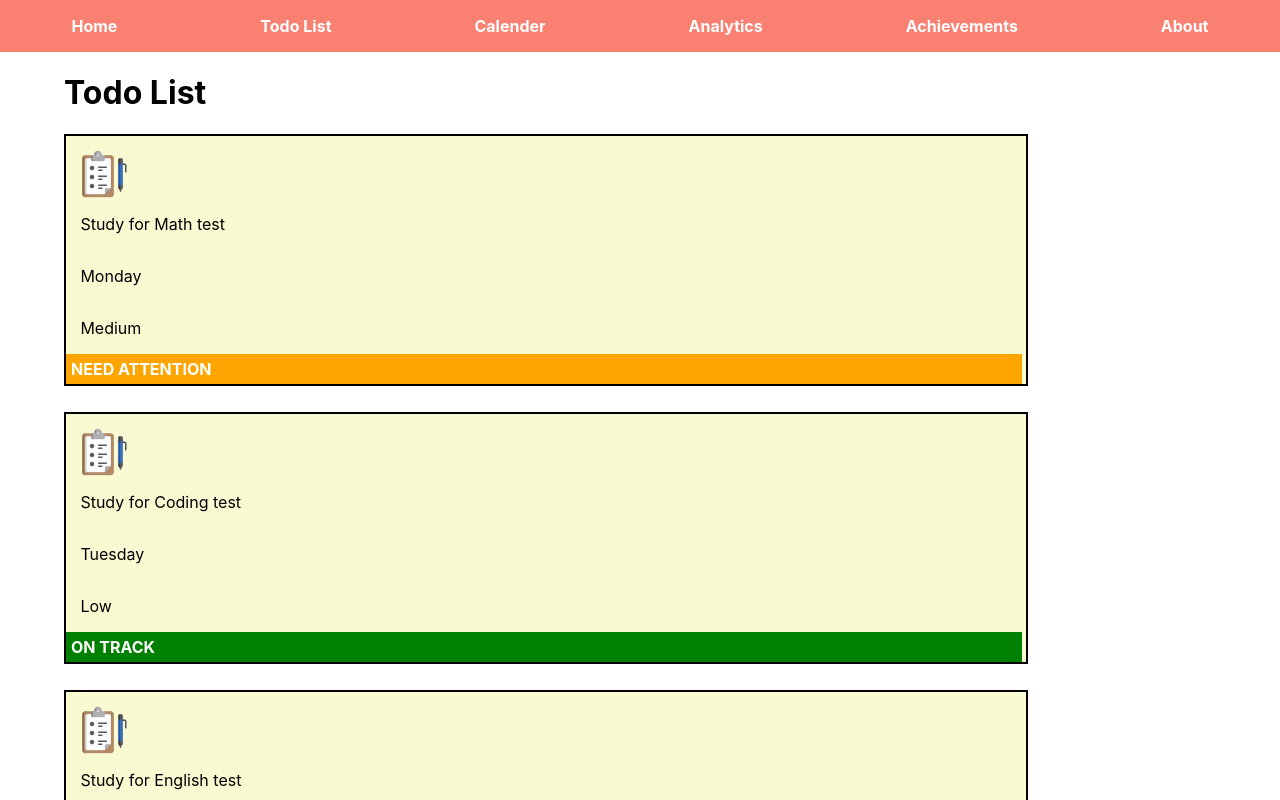
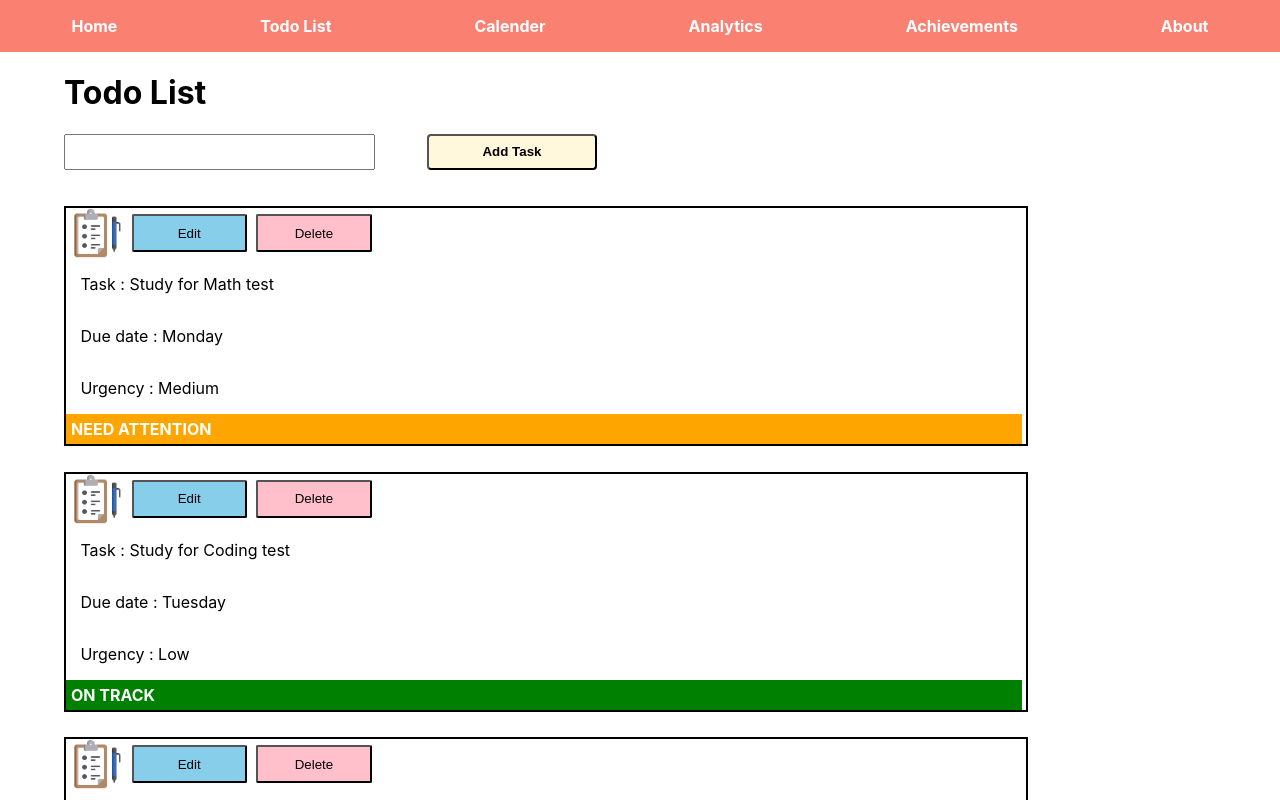
Before and after one commit to AdvisorySG/dawn-advisory-theme, a React (Create React App) app: page / in a window 1280 px wide. Shown: the top 800 px of the page. Built offline with nearby package versions, Linux system fonts and the light colour scheme.

Commit message:
edit todo list layout

```diff
--- a/src/components/App.js
+++ b/src/components/App.js
@@ -3,6 +3,7 @@ import Home from './Home.js';
 import Footer from './Footer.js';
 import Card from './Card.js';
 import UserTasks from './UserTasks.js';
+import Todolist from './Todolist.js';
 
 function Page () {
     const userTasks = UserTasks.map(item => {
@@ -16,8 +17,7 @@ function Page () {
     return (
         <div class="container">
             <Header />
-            <h1 class="title">Todo List</h1>
-            {/* <Home /> */}
+            <Todolist />
             {userTasks}
             <Footer />
         </div>
--- a/src/components/Card.js
+++ b/src/components/Card.js
@@ -2,18 +2,22 @@ import todolist from "./img/todolist.png";
 
 function Card (props) {
     return (
-        <div className="card">
-            <img src={todolist}/>
-            <p className="task">{ props.task }</p>
-            <p className="day">{ props.day }</p>
-            <p className="urgency">{ props.urgency }</p>
+        <form className="card">
+            <div class="card-topbar">
+                <img src={todolist} className="img-todo"/>
+                <button class="edit-todo">Edit</button>
+                <button class="delete-todo">Delete</button>
+            </div>
+            <p className="task">Task : { props.task }</p>
+            <p className="day">Due date : { props.day }</p>
+            <p className="urgency">Urgency : { props.urgency }</p>
             {props.urgency === "High" ?
                 <div id="important">IMPORTANT</div> :
-                props.urgency === "Medium" ?
-                    <div id="need-attention">NEED ATTENTION</div> :
-                    <div id="on-track">ON TRACK</div>
+                    props.urgency === "Medium" ?
+                        <div id="need-attention">NEED ATTENTION</div> :
+                        <div id="on-track">ON TRACK</div>
             }
-        </div>
+        </form>
     );
 };
 
--- /dev/null
+++ b/src/components/Todolist.js
@@ -0,0 +1,15 @@
+import React from "react";
+
+function Todolist () {
+    return (
+        <div>
+            <h1 class="title">Todo List</h1>
+            <form>
+                <input className="todoinput"></input>
+                <button className="todobutton">Add Task</button>
+            </form>
+        </div>
+    )
+}
+
+export default Todolist;
--- a/src/components/UserTasks.js
+++ b/src/components/UserTasks.js
@@ -20,9 +20,24 @@ const UserTasks = [
         urgency : "Low"
     },
     {
-        task: "Study for internship interview",
+        task: "Group project meeting preparation",
         day : "Sunday",
         urgency : "Low"
+    },
+    {
+        task: "Attend CCA outing",
+        day : "Sunday",
+        urgency : "Low"
+    },
+    {
+        task: "Complete Orbital Part 1",
+        day : "Sunday",
+        urgency : "High"
+    },
+    {
+        task: "Complete research project",
+        day : "Saturday",
+        urgency : "Medium"
     }
 ]
 
--- a/src/style.css
+++ b/src/style.css
@@ -80,7 +80,7 @@ body {
   flex-direction: column;
   flex-wrap: wrap;
   border:2px solid black;
-  background-color:lightgoldenrodyellow;
+  background-color:white;
   max-width: 75%;
   margin-bottom: 2%;
   margin-left:5%;
@@ -102,6 +102,7 @@ body {
   margin-left: 5%;
 }
 
+/*
 .card > img {
   display: flex;
   flex-direction: row;
@@ -109,7 +110,8 @@ body {
   max-height: 5%;
   margin-left: 1.5%;
   margin-top: 1.5%;
-}
+}*/
+
 
 #important {
   background-color: red;
@@ -137,3 +139,73 @@ body {
   font-weight: bold;
   color:white;
 }
+
+form {
+  display: grid;
+  grid-template-rows: 1fr 1fr;
+  grid-template-columns: 1fr 2fr;
+}
+
+.todoinput {
+  display: flex;
+  flex-wrap: wrap;
+  padding: 1%;
+  width: 70%;
+  margin-left: 15%;
+}
+
+.todobutton {
+  display: flex;
+  flex-wrap: wrap;
+  justify-content: center;
+  width: 20%;
+  background-color:cornsilk;
+  border-color: black;
+  border-radius: 4px;
+  padding: 1%;
+  font-weight: bold;
+}
+
+.card-topbar {
+  display: flex;
+  flex-wrap: wrap;
+  align-items: center;
+}
+
+
+.edit-todo {
+  display: flex;
+  flex-wrap: wrap;
+  justify-content: center;
+  align-items: center;
+  height: 100%;
+  margin-left: 1%;
+  width:12%;
+  background-color: skyblue;
+  border-color: black;
+  border-radius: 2px;
+  padding: 1%;
+}
+
+.delete-todo {
+  display: flex;
+  flex-wrap: wrap;
+  justify-content: center;
+  align-items: center;
+  height: 100%;
+  margin-left: 1%;
+  width:12%;
+  background-color: pink;
+  border-color: black;
+  border-radius: 2px;
+  padding: 1%;
+}
+
+.img-todo {
+  display: flex;
+  flex-wrap: wrap;
+  justify-content: center;
+  align-items: center;
+  height: 50px;
+  margin-left: 6px;
+}
```
